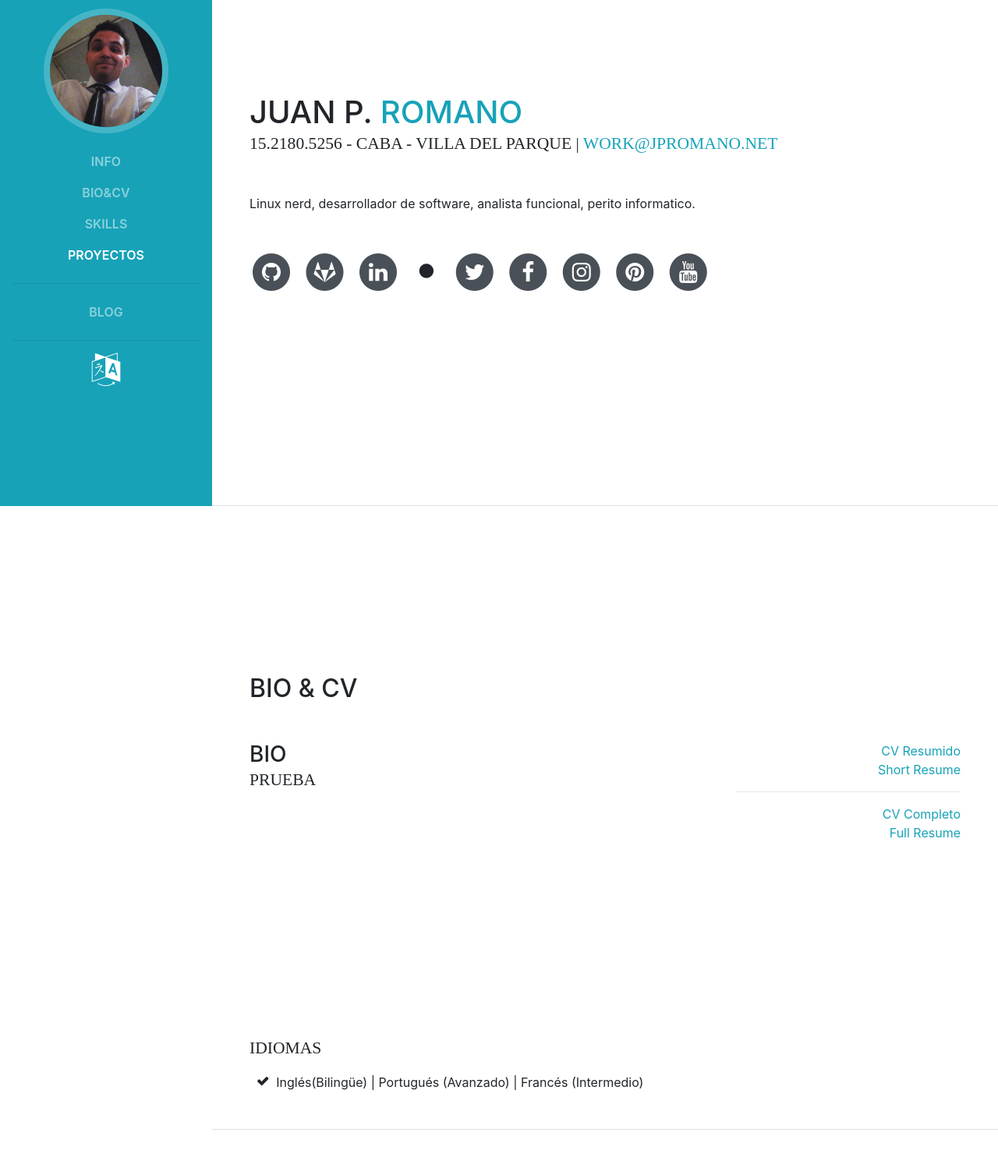
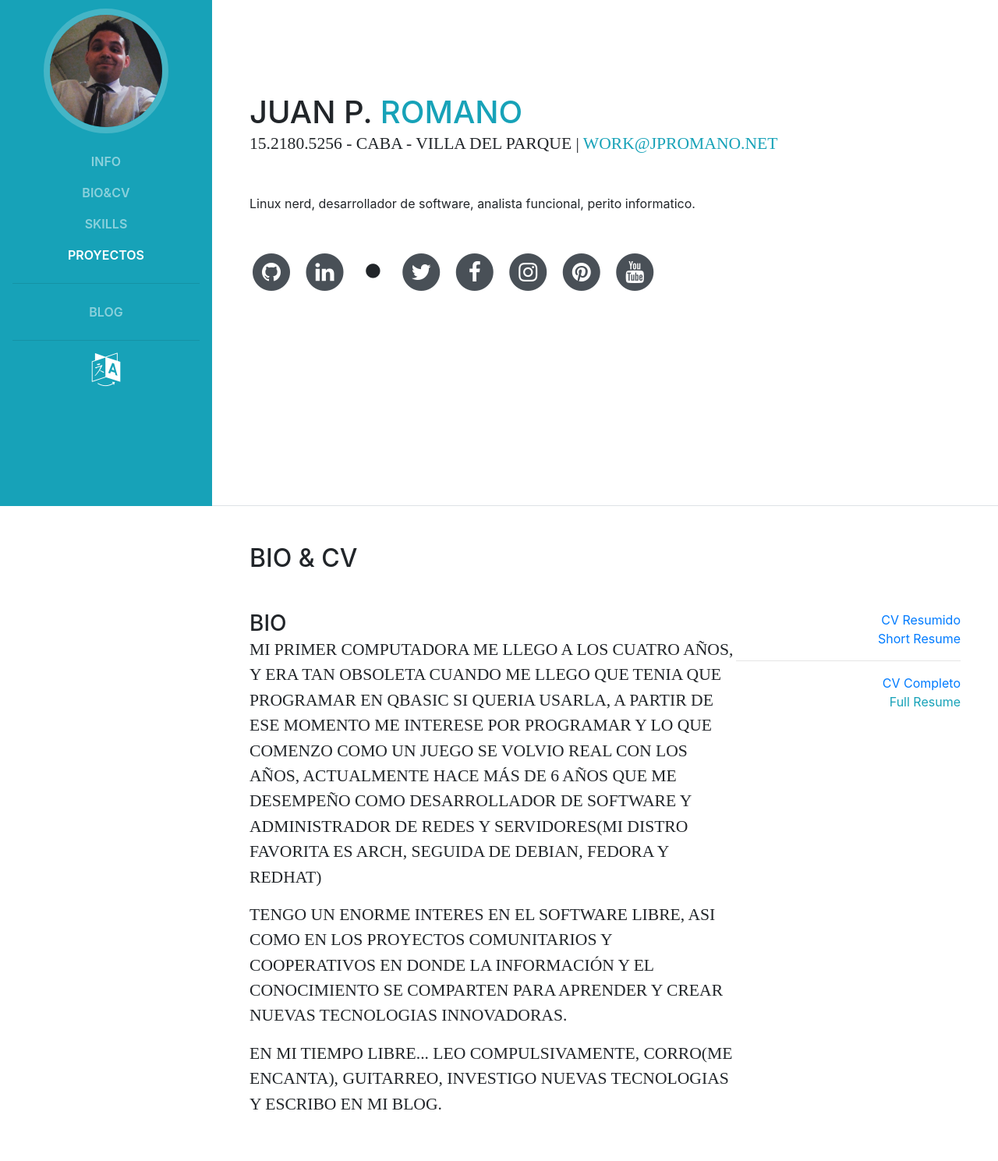
Before and after one commit to jpromanonet/personalSite, a website with bundled scripts: page 02_New_Site/index.html in a window 1280 px wide. Shown: the part 151-1640 px from the top of the page at 78% size. Built offline with nearby package versions, Linux system fonts and the light colour scheme; a web font is replaced by a local one.

Commit message:
Resumes up! (almost finish)

```diff
--- a/02_New_Site/index.html
+++ b/02_New_Site/index.html
@@ -99,14 +99,6 @@
               </a>
             </li>
             <li class="list-inline-item">
-              <a target="_blank" href="https://gitlab.com/jpromanonet">
-                <span class="fa-stack fa-lg">
-                  <i class="fa fa-circle fa-stack-2x"></i>
-                  <i class="fa fa-gitlab fa-stack-1x fa-inverse"></i>
-                </span>
-              </a>
-            </li>
-            <li class="list-inline-item">
               <a target="_blank" href="https://www.linkedin.com/in/juan-pablo-romano-7919b1127">
                 <span class="fa-stack fa-lg">
                   <i class="fa fa-circle fa-stack-2x"></i>
@@ -169,14 +161,39 @@
           <div class="resume-item d-flex flex-column flex-md-row mb-5">
             <div class="resume-content mr-auto">
               <h3 class="mb-0">Bio</h3>
-              <div class="subheading mb-3">Prueba</div>
+              <div class="subheading mb-3">
+                <p>
+                  Mi primer computadora me llego a los cuatro años, y era tan obsoleta cuando me llego que tenia que programar en QBasic si queria usarla, a partir de ese momento
+                  me interese por programar y lo que comenzo como un juego se volvio real con los años, actualmente hace más de 6 años que me desempeño como desarrollador de software
+                  y administrador de redes y servidores(Mi distro favorita es Arch, seguida de Debian, Fedora y RedHat)
+                </p>
+                <p>
+                  Tengo un enorme interes en el Software Libre, asi como en los proyectos comunitarios y cooperativos en donde la información y el conocimiento se comparten para aprender y crear
+                  nuevas tecnologias innovadoras.
+                </p>
+                <p>
+                  En mi tiempo libre... leo compulsivamente, corro(me encanta), guitarreo, investigo nuevas tecnologias y escribo en mi blog.
+                </p>
+              </div>
             </div>
             <div class="resume-date text-md-right">
-              <span class="text-info">CV Resumido</span>
+              <span class="text-info">
+                <a href='resumes/spanish/cv_resumido.pdf' target='_blank'>
+                  CV Resumido
+                </a>
+              </span>
                 </br>
-              <span class="text-info">Short Resume</span>
+              <span class="text-info">
+                <a href='resumes/english/cv_short.pdf' target='_blank'>
+                  Short Resume
+                </a>
+              </span>
                 <hr>
-              <span class="text-info">CV Completo</span>
+              <span class="text-info">
+                <a href='resumes/spanish/cv.pdf' target='_blank'>
+                  CV Completo
+                </a>
+              </span>
                 </br>
               <span class="text-info">Full Resume</span>
             </div>
@@ -265,7 +282,16 @@
           <div class="resume-item d-flex flex-column flex-md-row mb-5">
             <div class="resume-content mr-auto">
               <h3 class="mb-0">[Code_Challenges]</h3>
-              <div class="subheading mb-3">CUERPO AQUI</div>
+              <div class="subheading mb-3">
+                <p>
+                  Un micro-proyecto que nace a partir de la idea de mejorar mis habilidades como programador(y que me permita escribir codigo todos los dias), entonces despues
+                  de una rapida busqueda en Google, tuve la idea de armar un sitio en donde voy subiendo todo el codigo que escriba mientras
+                  llevo a cabo diferentes desafios de programación, como: #100DaysOfCode o #180Websites180Days.
+                </p>
+                <p>
+                  En el sitio podes ver los diferentes proyectos que voy armando durante el desarrollo de los desafios.
+                </p>
+                </div>
             </div>
             <div class="resume-date text-md-right">
               <a href='http://www.codechallenges.jpromano.net' target='_blank'
@@ -274,17 +300,17 @@
             </div>
           </div>
 
-          <div class="resume-item d-flex flex-column flex-md-row mb-5">
+          <!--<div class="resume-item d-flex flex-column flex-md-row mb-5">
             <div class="resume-content mr-auto">
               <h3 class="mb-0">yOS [Your Operative System Selector]</h3>
               <div class="subheading mb-3">Texto aqui</div>
             </div>
             <div class="resume-date text-md-right">
               <a href='http://www.codechallenges.jpromano.net' target='_blank'
-                <span class="text-info">www.codechallenges.jpromano.net</span>
+                <span class="text-info"></span>
               </a>
             </div>
-          </div>
+          </div>-->
 
         </div>
       </section>
```
Also changed, not shown: 3 other files.
